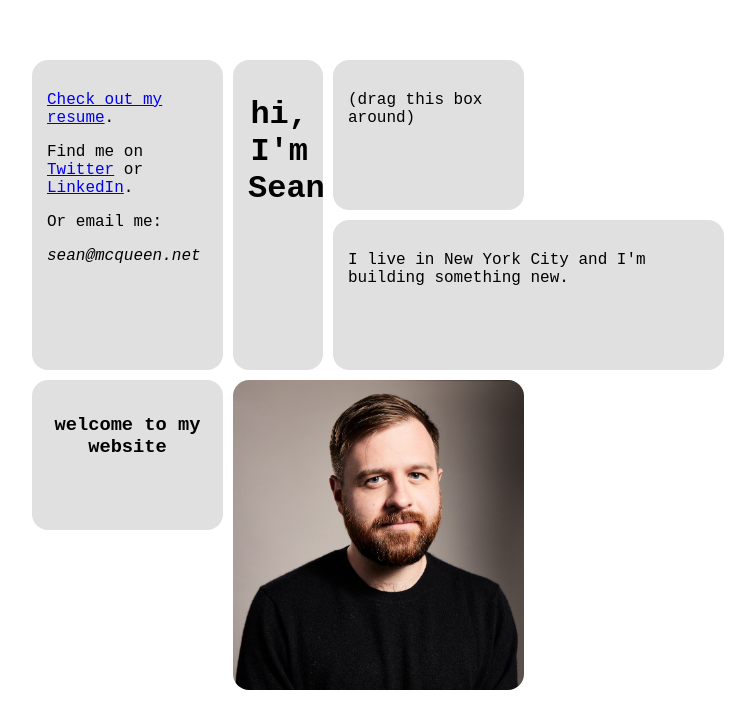
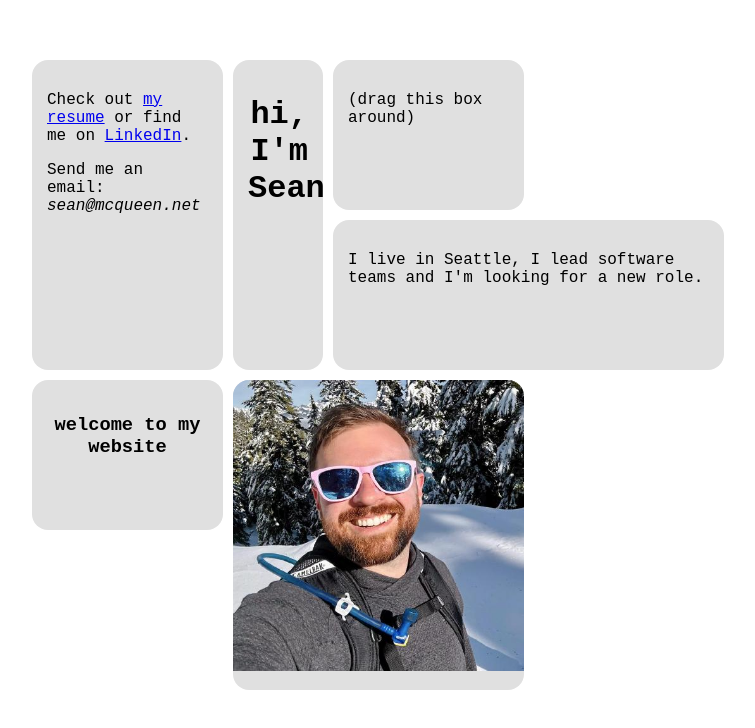
Before and after one commit to s-mcqueen/s-mcqueen.github.io, a React app: page / in a window 1280 px wide. Shown: the top 728 px of the page, without its empty margins (36-791 px from the left). Built offline with nearby package versions, Linux system fonts and the light colour scheme.

Commit message:
Update 2024

```diff
--- a/src/App.js
+++ b/src/App.js
@@ -26,10 +26,8 @@ const App = () => {
       >
         <div className="ContentBox" key='links' data-grid={{ x: 0, y: 0, w: 2, h: 2, static: true }}>
           <Holder>
-            <p><a href="files/sean_mcqueen.pdf">Check out my resume</a>.</p>
-            <p>Find me on <a href="https://twitter.com/seanmcque_n">Twitter</a> or <a href="https://www.linkedin.com/in/snmcqueen">LinkedIn</a>.</p>
-            <p>Or email me: </p>
-            <p><em>sean@mcqueen.net</em></p>
+            <p>Check out <a href="files/sean_mcqueen.pdf">my resume</a> or find me on <a href="https://www.linkedin.com/in/snmcqueen">LinkedIn</a>.</p>
+            <p>Send me an email: <em>sean@mcqueen.net</em></p>
           </Holder>
         </div>
         <div className="ContentBox" key='header' style={{ textAlign: 'right' }} data-grid={{ x: 2, y: 0, w: 1, h: 2 }}>
@@ -39,7 +37,7 @@ const App = () => {
         </div>
         <div className="ContentBox" key='about_me' data-grid={{ x: 3, y: 1, w: 4, h: 1 }}>
           <Holder>
-            <p>I live in New York City and I'm building something new.</p>
+            <p>I live in Seattle, I lead software teams and I'm looking for a new role.</p>
           </Holder>
         </div>
         <div className="ContentBox" key='how_to' data-grid={{ x: 3, y: 0, w: 2, h: 1 }}>
```
Also changed, not shown: src/public/sean.jpg, 1 other file (tests, documents, lock files or other folders).
